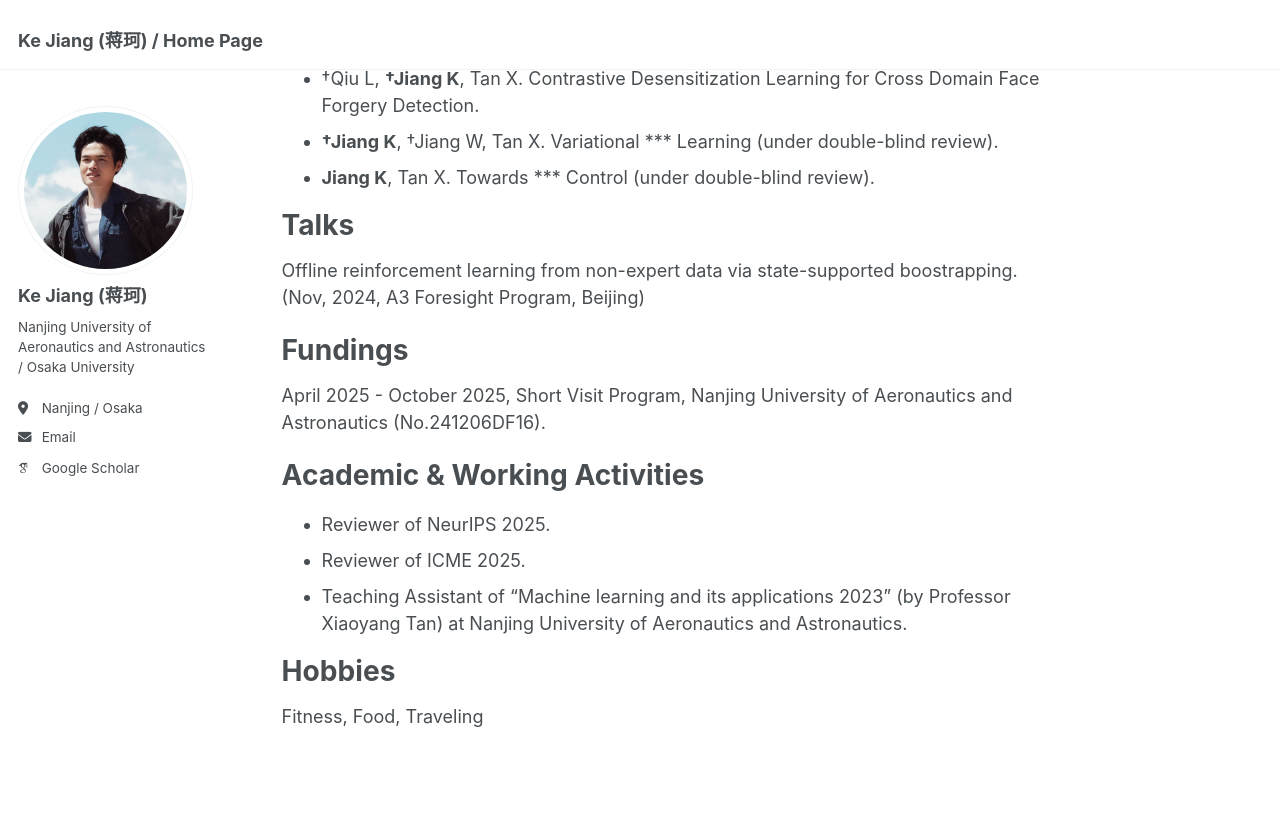
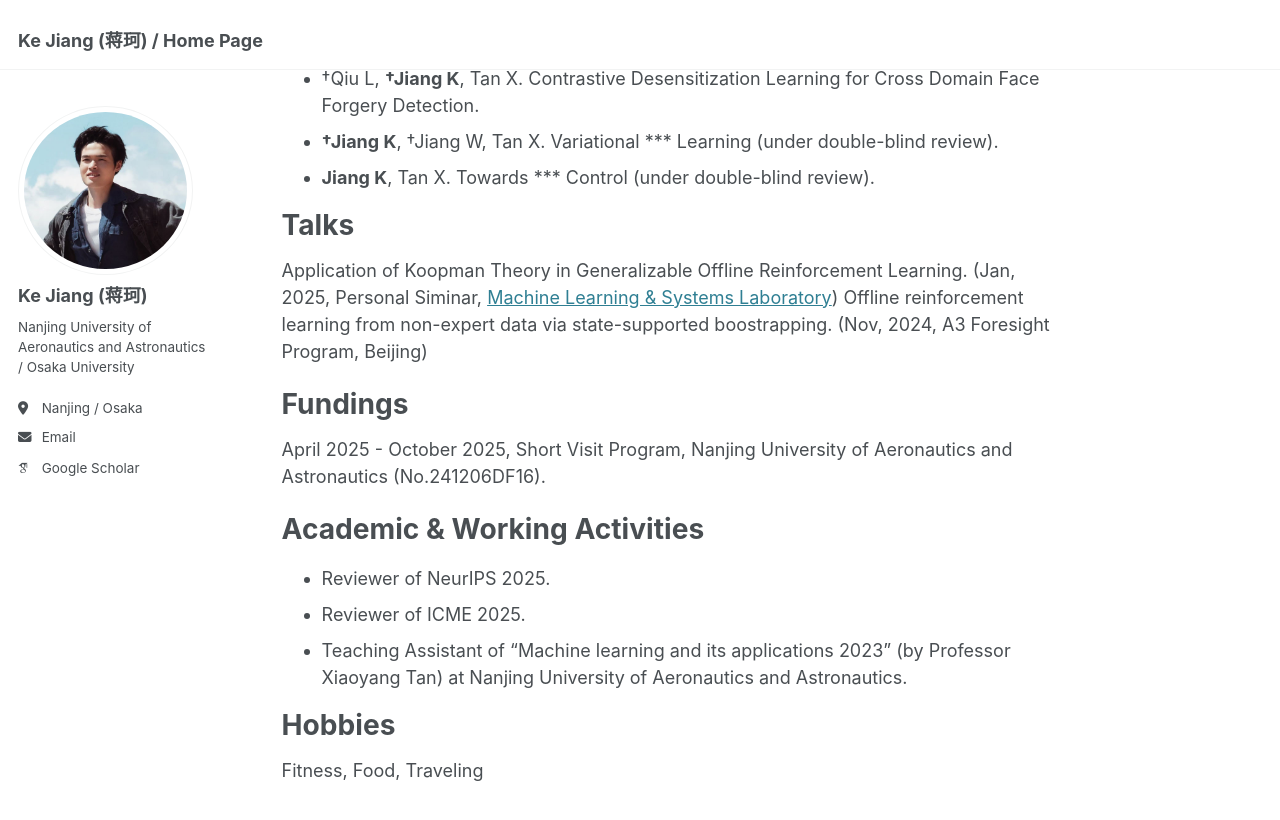
Before and after one commit to Jack10843/Jack10843.github.io, a Jekyll site: the page built from _pages/about.md, in a window 1280 px wide and 900 px high, scrolled down 1591 px. Shown: the top 820 px of the window. Built offline with Jekyll 4.4.1, drawn with Linux system fonts in a browser that asks for light colours; some web fonts are replaced.

Commit message:
Update about.md

```diff
--- a/_pages/about.md
+++ b/_pages/about.md
@@ -47,6 +47,7 @@ Preprints & Under Review (†:Equal Contribution)
 
 Talks
 ======
+Application of Koopman Theory in Generalizable Offline Reinforcement Learning. (Jan, 2025, Personal Siminar, [Machine Learning & Systems Laboratory](https://mls.ist.osaka-u.ac.jp/en/member.html))
 Offline reinforcement learning from non-expert data via state-supported boostrapping. (Nov, 2024, A3 Foresight Program, Beijing)
 
 Fundings
```
